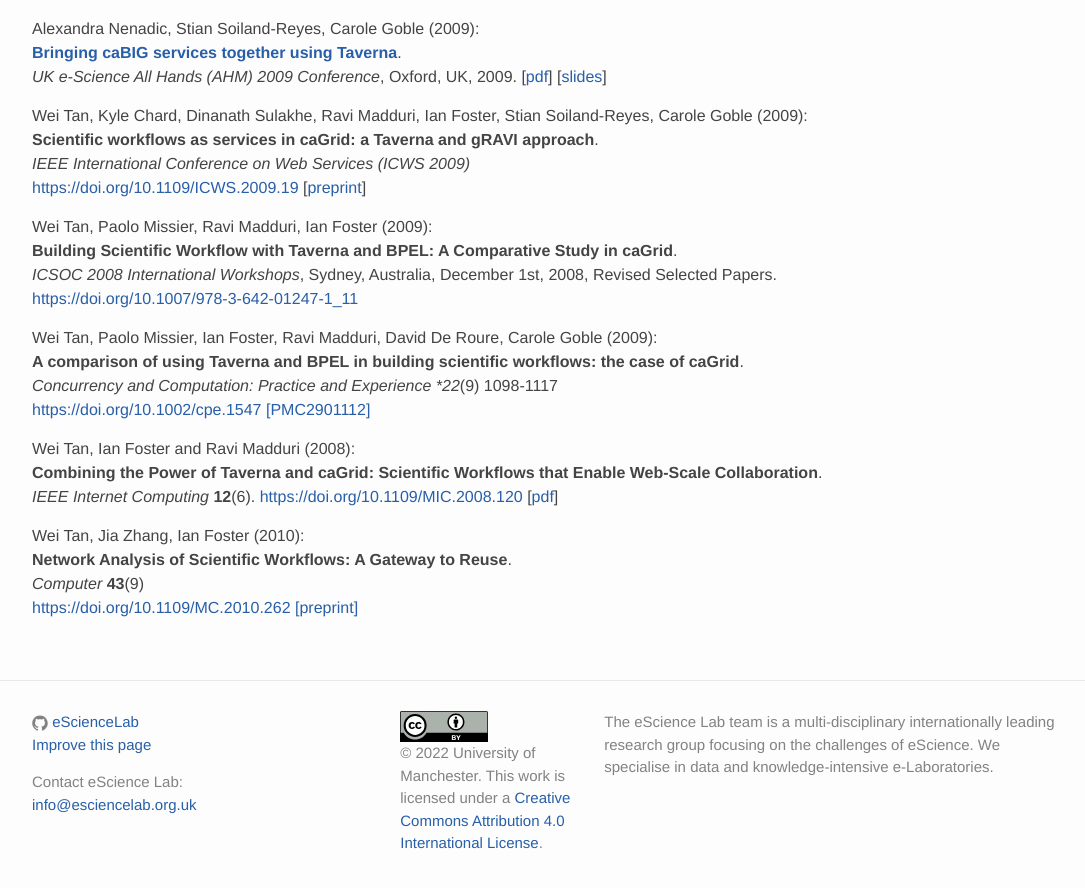
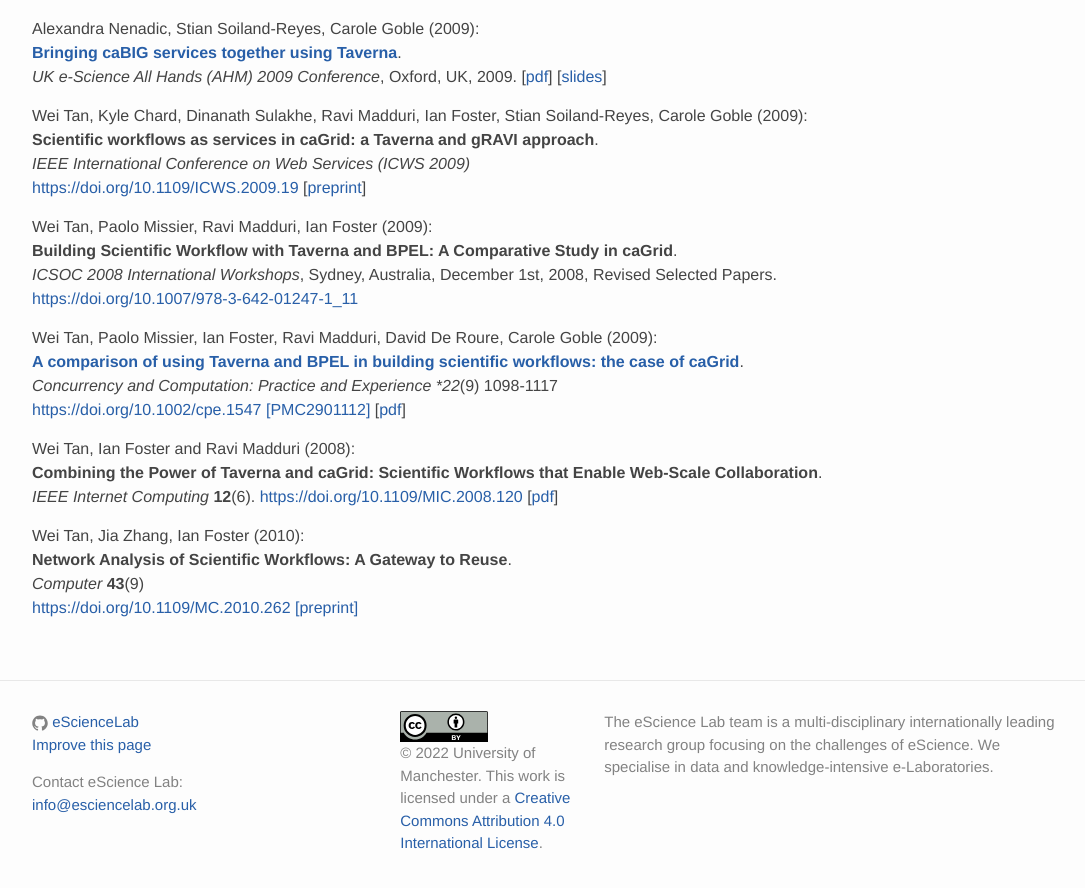
Before and after one commit to eScienceLab/eScienceLab.github.io, a Jekyll site: the page built from _projects/cagrid.md, in a window 1280 px wide and 900 px high, scrolled down 1595 px. Shown: the top 888 px of the window, without its empty margins (68-1153 px from the left). Built offline with Jekyll 4.4.1, drawn with Linux system fonts in a browser that asks for light colours; comment, search, counter and statistics services are not loaded.

Commit message:
More preprints

```diff
--- a/_projects/cagrid.md
+++ b/_projects/cagrid.md
@@ -56,10 +56,11 @@
 <https://doi.org/10.1007/978-3-642-01247-1_11>
 
 Wei Tan, Paolo Missier, Ian Foster, Ravi Madduri, David De Roure, Carole Goble (2009):
-**A comparison of using Taverna and BPEL in building scientific workflows: the case of caGrid**.
+[**A comparison of using Taverna and BPEL in building scientific workflows: the case of caGrid**](https://www.research.manchester.ac.uk/portal/en/publications/a-comparison-of-using-taverna-and-bpel-in-building-scientific-workflows-the-case-of-cagrid(723326bc-961a-4793-9a4c-8b35c0ec9256).html).
 _Concurrency and Computation: Practice and Experience_ **22*(9) 1098-1117
 <https://doi.org/10.1002/cpe.1547>
 [[PMC2901112]](https://identifiers.org/pmc/PMC2901112)
+[[pdf](https://www.research.manchester.ac.uk/portal/files/209157223/nihms155372.pdf)]
 
 Wei Tan, Ian Foster and Ravi Madduri (2008):
 **Combining the Power of Taverna and caGrid: Scientific Workflows that Enable Web-Scale Collaboration**.
```
